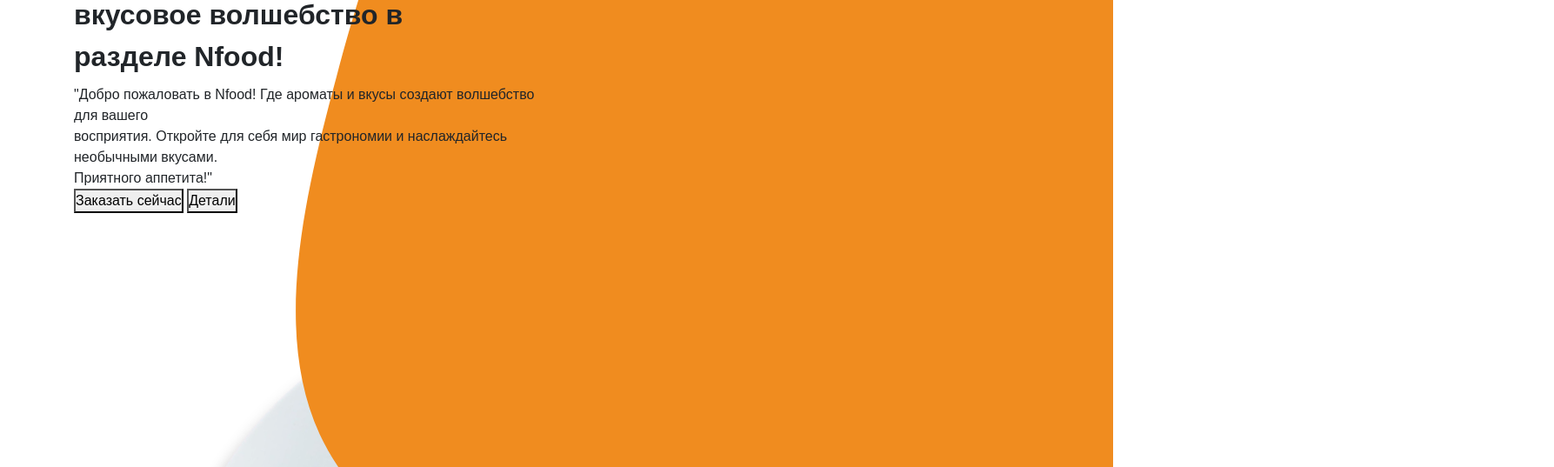
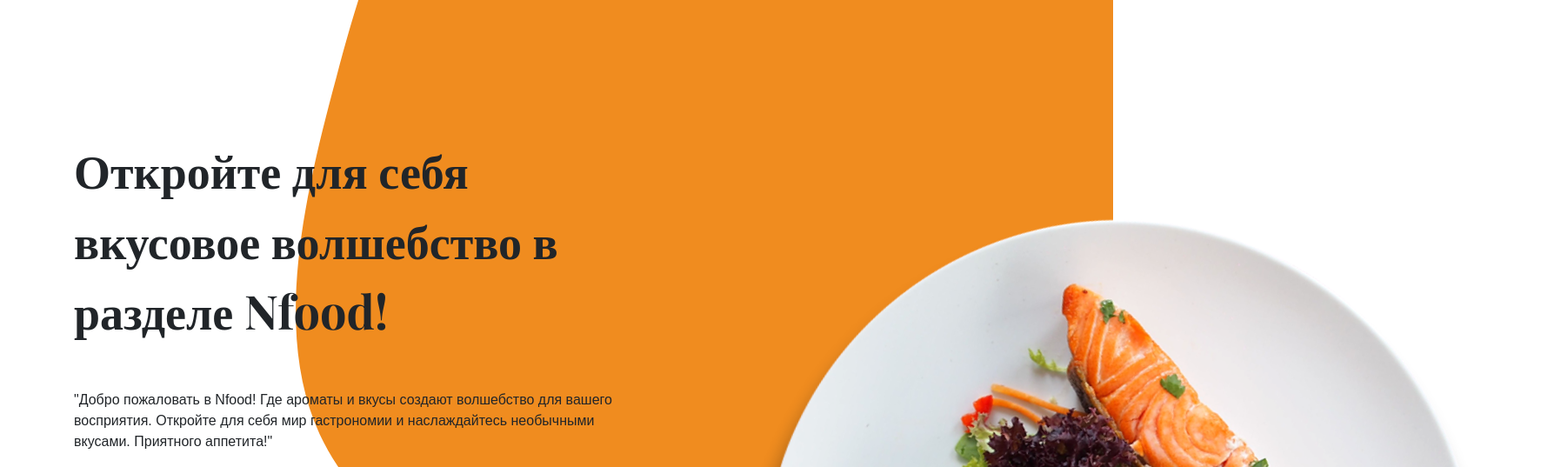
Before and after one commit to Eduaaard/NFooD, a plain HTML site: page src/index.html in a window 1280 px wide. Shown: the part 135-672 px from the top of the page at 87% size, 1787 px wide, since content can reach past the window. Drawn offline with nearby package versions, Linux system fonts and the light colour scheme; files that its build step writes are made by us from their sources.

Commit message:
header-body-50%

```diff
--- a/src/index.html
+++ b/src/index.html
@@ -9,6 +9,7 @@
     <link rel="stylesheet" href="/src/styles/bootstrap-grid.min.css">
     <link rel="stylesheet" href="/src/styles/bootstrap-reboot.min.css">
     <link rel="stylesheet" href="/src/styles/style.css">
+    <link href="https://fonts.googleapis.com/css2?family=Playfair+Display:wght@700&display=swap" rel="stylesheet">
 </head>
 
 <body>
@@ -68,13 +69,12 @@
         </div>
         <div class="container">
             <div class="header-body">
-
                 <div class="row">
-                    <div class="col-6">
-                        <h1>Откройте для себя<br> вкусовое волшебство в<br> разделе Nfood!</h1>
+                    <div class="col">
+                        <div class="header-body__first-text">Откройте для себя вкусовое волшебство в разделе Nfood!</div>
                         <div class="header-body__description">
-                        "Добро пожаловать в Nfood! Где ароматы и вкусы создают волшебство для вашего<br> восприятия. Откройте
-                        для себя мир гастрономии и наслаждайтесь необычными вкусами.<br> Приятного аппетита!"
+                            "Добро пожаловать в Nfood! Где ароматы и вкусы создают волшебство для вашего восприятия. Откройте
+                            для себя мир гастрономии и наслаждайтесь необычными вкусами. Приятного аппетита!"
                         </div>
                         <div class="header-body__btns">
                             <button class="header-body__btns-order">
@@ -85,7 +85,11 @@
                             </button>
                         </div>
                     </div>
+                    <div class="col-5">
                         <img src="img/1-Face/image.png" alt="food" class="header-body__food">
+                    </div>
+                </div>
+            </div>
         </div>
     </header>
 </body>
--- a/src/sass/style.sass
+++ b/src/sass/style.sass
@@ -62,3 +62,41 @@
             border-radius: 10px
             &:hover
                 box-shadow: inset 0px 0px 18px 5px gray
+
+
+.header-body
+    padding-top: 210px
+    position: relative
+    &__first-text
+        font-family: 'Playfair Display', serif
+        font-size: 54px
+        font-weight: 700
+    &__description
+        padding-top: 50px
+        font-family: "Raleway", sans-serif
+        font-size: 16px
+        font-weight: 400
+    &__btns
+        padding-top: 65px
+        display: flex
+        &-order
+            background: $mainColor
+            color: white
+            border: none
+            border-radius: 10px
+            width: 210px
+            height: 60px
+            margin-right: 40px
+        &-detail
+            // background: white
+            // background-color: blue
+            color: $mainColor
+            background: transparent
+            border-color: $mainColor
+            border-radius: 10px
+            width: 210px
+            height: 60px
+        &__food
+            position: absolute
+            left: 100%
+            transform: translateX(-100%)
--- a/src/styles/fonts.css
+++ b/src/styles/fonts.css
@@ -1,7 +1,7 @@
 @font-face {
     font-weight: 700;
     font-style: Bold;
-    font-family: PlayfairDisplay;
+    font-family: "PlayfairDisplay";
     src: local("PlayfairDisplay"),
         url("../fonts/PlayfairDisplay-Bold.eot") format(".eot"),
         url("../fonts/PlayfairDisplay-Bold.woff") format(".woff"),
```
Also changed, not shown: src/styles/style.css, src/styles/style.min.css, 2 other files. Lines whose indentation alone changed are shown as unchanged.
